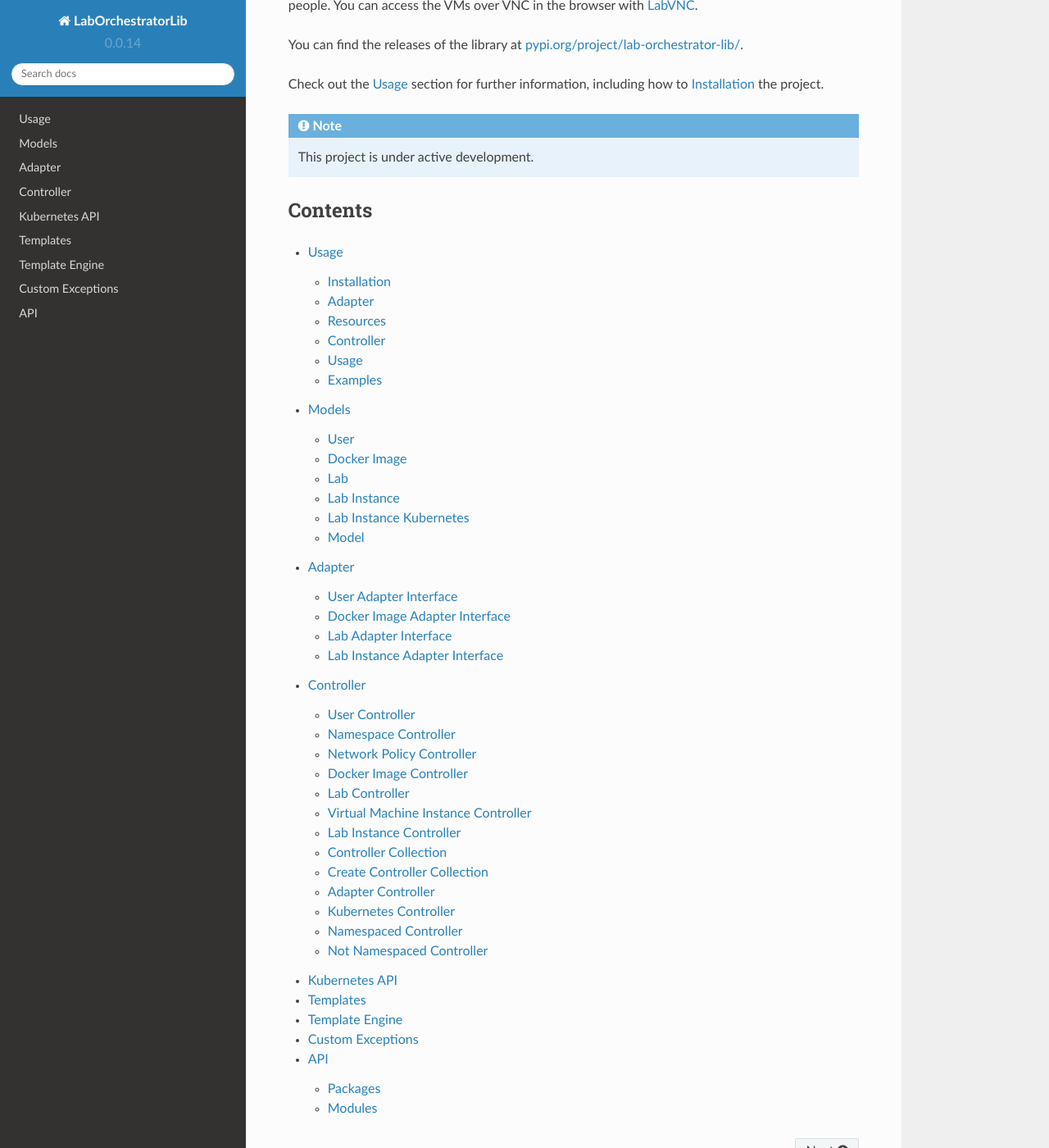
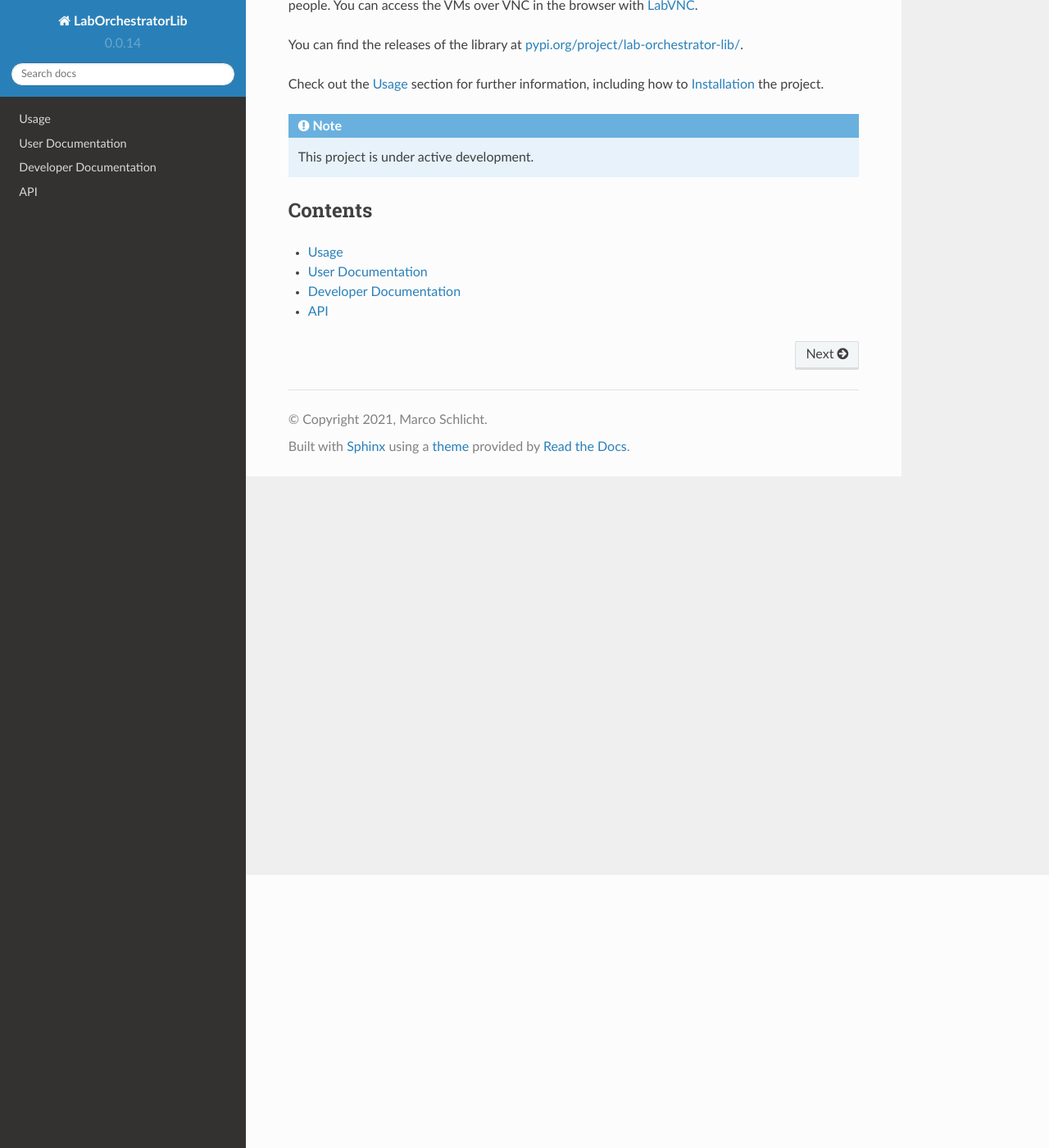
Before and after one commit to LabOrchestrator/LabOrchestratorLib, a Sphinx documentation site: the page built from docs/source/index.rst, in a window 1280 px wide and 1400 px high, scrolled down 333 px. Shown: the whole window at 82% size. Built offline with Sphinx 7.4.7 and the Read the Docs theme 2.0.0, drawn with Linux system fonts in a browser that asks for light colours.

Commit message:
splitted documentation into developer and user parts

```diff
--- a/docs/source/index.rst
+++ b/docs/source/index.rst
@@ -21,13 +21,9 @@ Contents
 --------
 
 .. toctree::
+    :maxdepth: 1
 
-   usage
-   model
-   adapter
-   controller
-   kubernetes
-   templates
-   templateengine
-   customexceptions
-   api
+    usage
+    users
+    developer
+    api
--- /dev/null
+++ b/docs/source/users.rst
@@ -0,0 +1,11 @@
+User Documentation
+------------------
+
+This documentation is made for users of the library.
+
+.. toctree::
+    :maxdepth: 2
+
+    model
+    adapter
+    controller
```
Also changed, not shown: docs/source/developer.rst (added, +12 -0 lines).
